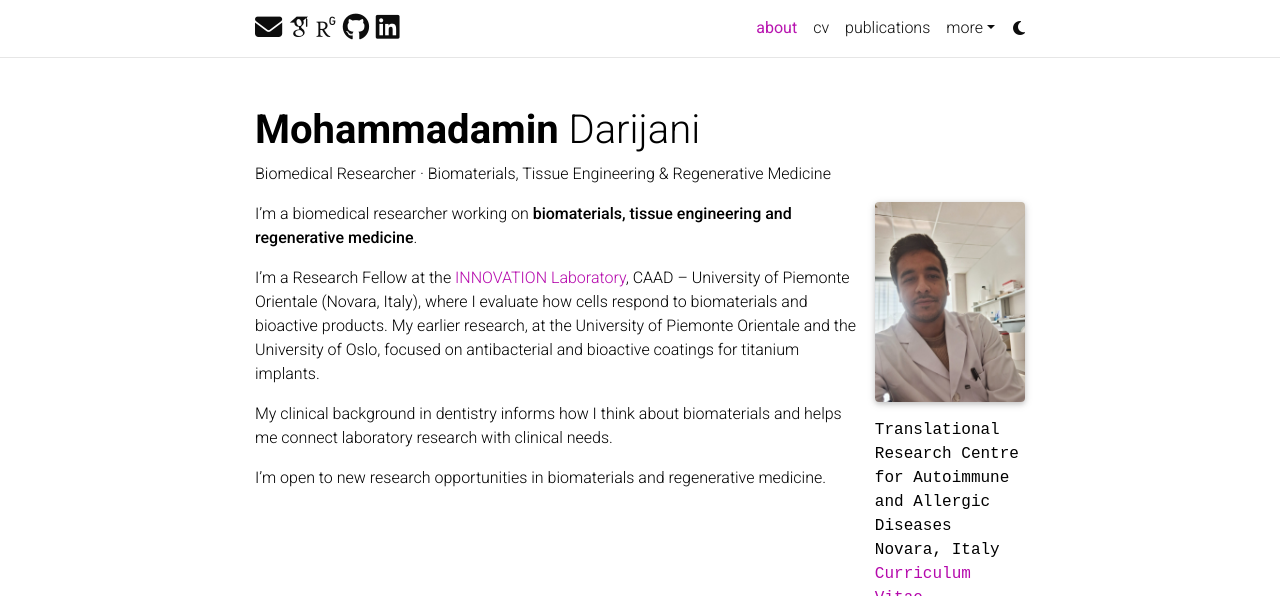
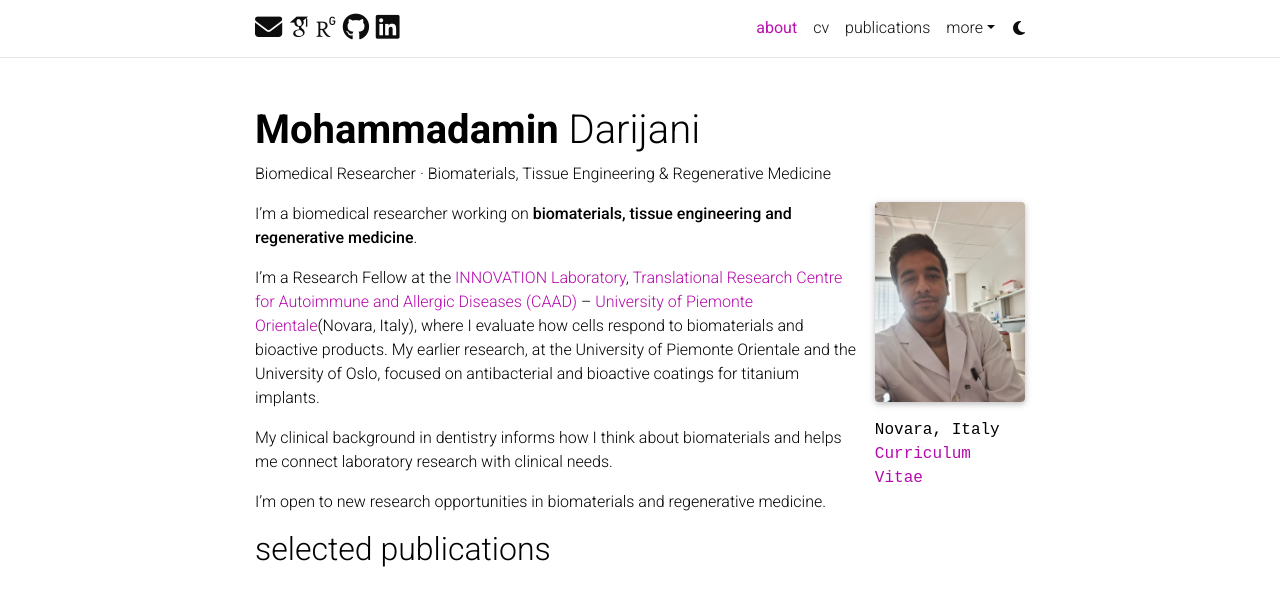
Before and after one commit to amindarijani/amindarijani.github.io, a Jekyll site: the page built from _pages/about.md, in a window 1280 px wide, cut to the strip 0-596 px from the top of the page. Built offline with Jekyll 4.4.1, drawn with Linux system fonts in a browser that asks for light colours; full-size pictures stand in for the smaller copies a plugin makes; some web fonts are replaced; comment, search, counter and statistics services are not loaded; a style sheet for code colours, icons or effects is not loaded; part of the change alters nothing that is shown.

```diff
--- a/_pages/about.md
+++ b/_pages/about.md
@@ -9,7 +9,6 @@ profile:
   image: prof_pic.jpg
   image_circular: false # crops the image to make it circular
   more_info: >
-    <p>Translational Research Centre for Autoimmune and Allergic Diseases</p>
     <p>Novara, Italy</p>
     <p><a href="/assets/pdf/Darijani_CV.pdf" target="_blank" rel="noopener noreferrer">Curriculum Vitae</a></p>
 
@@ -21,7 +20,7 @@ social: false # social icons stay in the top menu only
 
 I'm a biomedical researcher working on **biomaterials, tissue engineering and regenerative medicine**.
 
-I'm a Research Fellow at the [INNOVATION Laboratory](https://www.theinnovationlab.it/), CAAD – University of Piemonte Orientale (Novara, Italy), where I evaluate how cells respond to biomaterials and bioactive products. My earlier research, at the University of Piemonte Orientale and the University of Oslo, focused on antibacterial and bioactive coatings for titanium implants.
+I'm a Research Fellow at the [INNOVATION Laboratory](https://www.theinnovationlab.it/), [Translational Research Centre for Autoimmune and Allergic Diseases (CAAD)](https://ipazia-caad.uniupo.it/) – [University of Piemonte Orientale](https://www.uniupo.it/en)(Novara, Italy), where I evaluate how cells respond to biomaterials and bioactive products. My earlier research, at the University of Piemonte Orientale and the University of Oslo, focused on antibacterial and bioactive coatings for titanium implants.
 
 My clinical background in dentistry informs how I think about biomaterials and helps me connect laboratory research with clinical needs.
 
```
